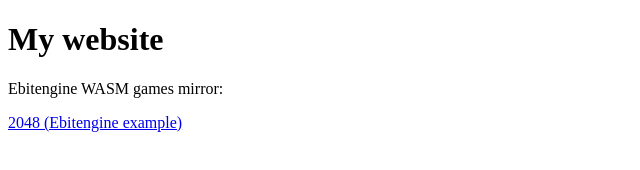
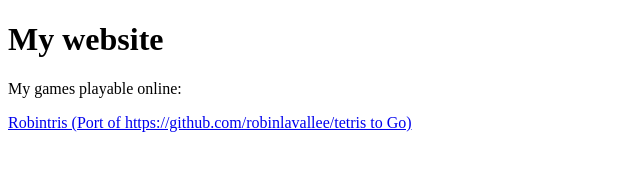
Before and after one commit to cedriclikescode/cedriclikescode.github.io, a plain HTML site: page index.html in a window 1280 px wide. Shown: the whole page, without its empty margins (0-640 px from the left). Drawn offline with Linux system fonts and the light colour scheme.

Commit message:
Update index.html

```diff
--- a/index.html
+++ b/index.html
@@ -6,7 +6,7 @@
 <body>
 
 <h1>My website</h1>
-<p>Ebitengine WASM games mirror:</p>
-<p><a href="https://cedriclikescode.github.io/twenty48/">2048 (Ebitengine example)</a></p>
+<p>My games playable online:</p>
+<p><a href="https://cedriclikescode.github.io/Robintris/">Robintris (Port of https://github.com/robinlavallee/tetris to Go)</a></p>
 </body>
 </html>
```
